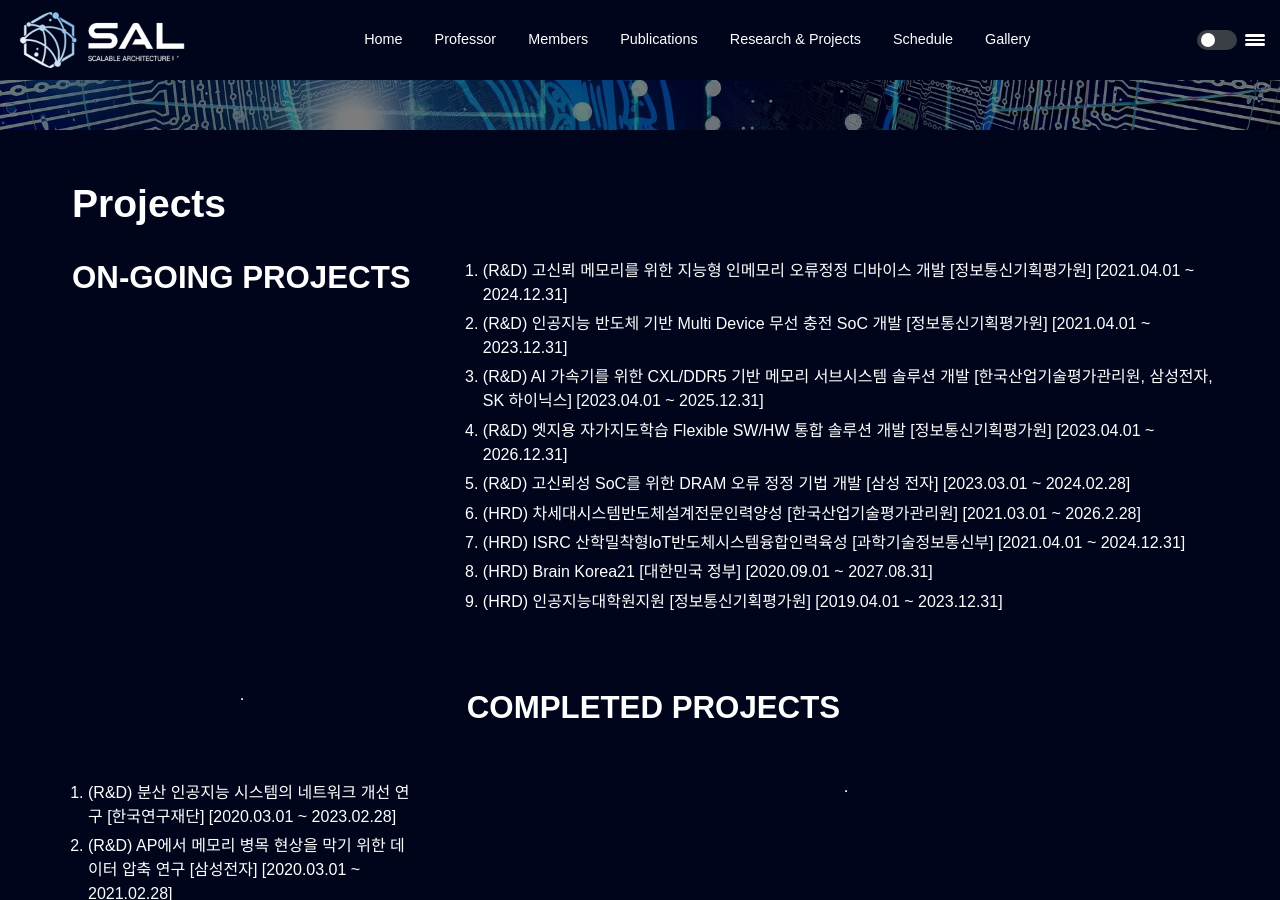
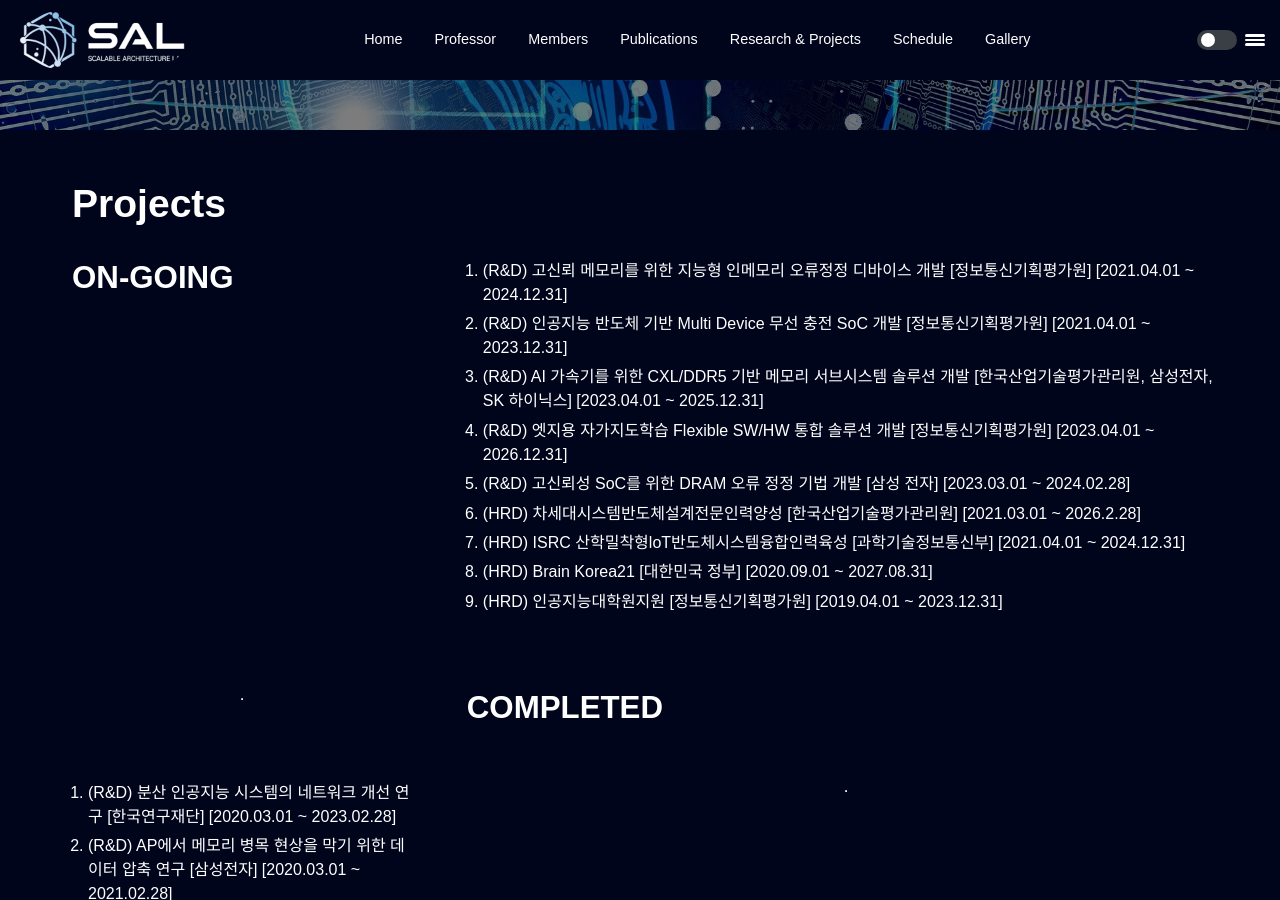
Before and after one commit to scalable-arch/scalable-arch.github.io, a Jekyll site: the page built from projects.md, in a window 1280 px wide and 900 px high, scrolled down 200 px. Built offline with Jekyll 4.4.1, drawn with Linux system fonts in a browser that asks for light colours.

Commit message:
Update projects.md

```diff
--- a/projects.md
+++ b/projects.md
@@ -4,7 +4,7 @@ permalink: /projects/
 layout: posts-page
 ---
 
-## ON-GOING PROJECTS
+## ON-GOING
 
 {:.order-list}
 1. (R&D) 고신뢰 메모리를 위한 지능형 인메모리 오류정정 디바이스 개발 [정보통신기획평가원] [2021.04.01 ~ 2024.12.31]
@@ -19,7 +19,7 @@ layout: posts-page
 
 ---
 
-## COMPLETED PROJECTS
+## COMPLETED
 
 {:.order-list}
 1. (R&D) 분산 인공지능 시스템의 네트워크 개선 연구 [한국연구재단] [2020.03.01 ~ 2023.02.28]
```
